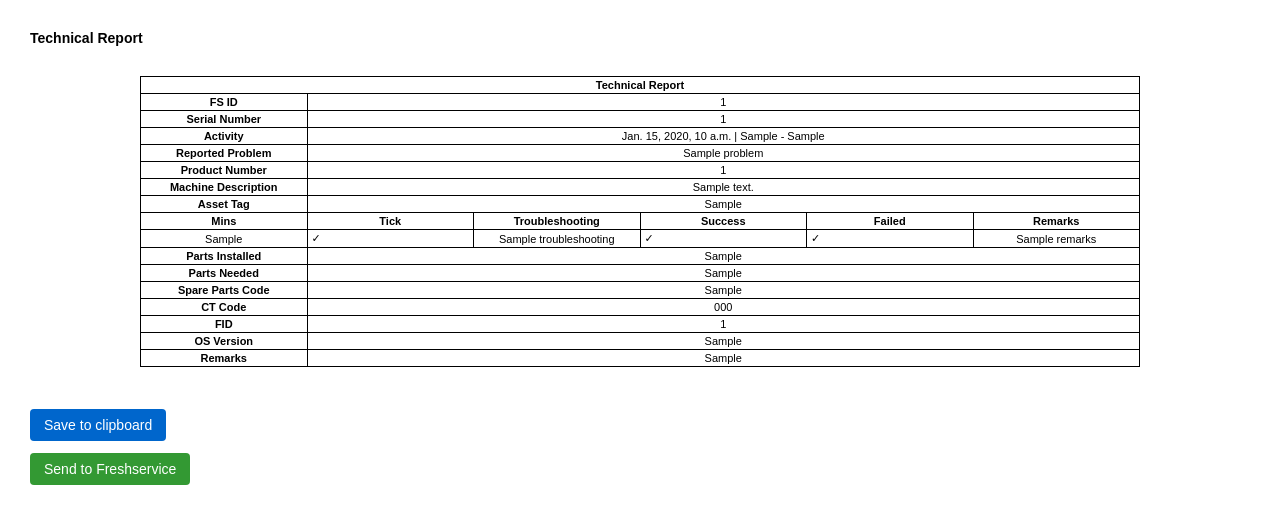
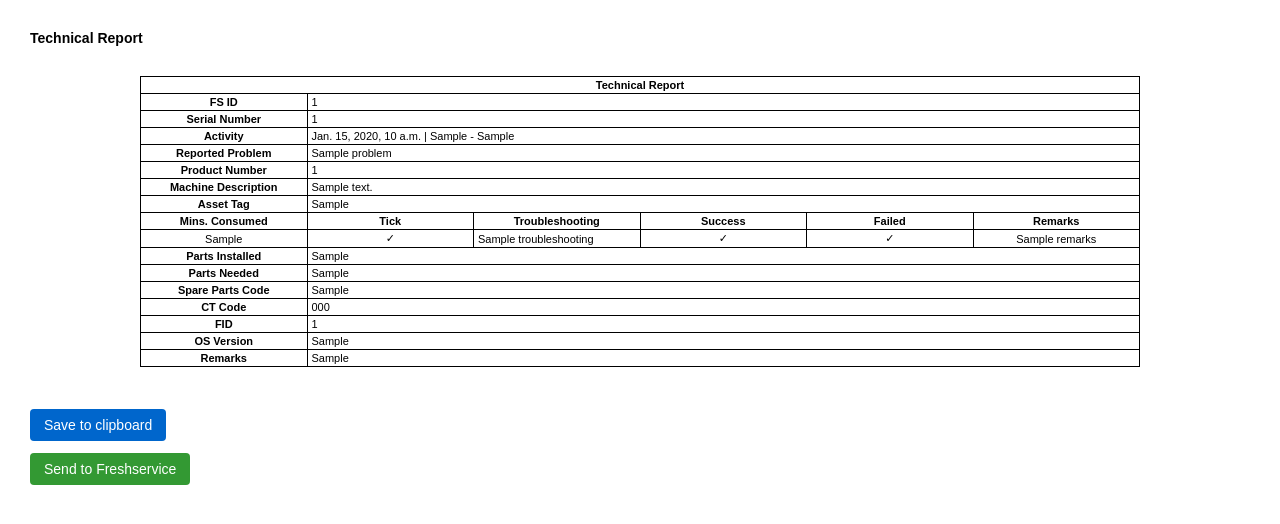
Before and after one commit to ferbthe2gadgetguy/Engineer-Checklist, a Django app: template engineer/tasklist/templates/tasklist/report.html in a window 1280 px wide. Shown: the top 524 px of the page. Run offline with Django 5.2, Linux system fonts and the light colour scheme; the template is opened without the code that fills it: most values are stand-ins (such as "Sample title", 1, 10 or a date in 2020).

Commit message:
Minor mistake fix

```diff
--- a/engineer/tasklist/static/tasklist/cs/reportForm.css
+++ b/engineer/tasklist/static/tasklist/cs/reportForm.css
@@ -162,9 +162,13 @@ td {
 
 .copyable {
     cursor: pointer;
-    text-align: center;
+    /* text-align: center; */
 }
 
 .copyable:hover {
     background-color: #fff8c4;
 }
+
+.checkmark {
+    text-align: center;
+}
--- a/engineer/tasklist/templates/tasklist/report.html
+++ b/engineer/tasklist/templates/tasklist/report.html
@@ -90,7 +90,7 @@
     <!-- ========================= -->
 
     <tr>
-        <th>Mins</th>
+        <th>Mins. Consumed</th>
         <th>Tick</th>
         <th>Troubleshooting</th>
         <th>Success</th>
@@ -101,23 +101,23 @@
     {% for step in steps %}
     <tr>
 
-        <td class = "copyable">{{ step.minutes_consumed }}</td>
+        <td class = "copyable checkmark">{{ step.minutes_consumed }}</td>
 
-        <td>
+        <td class = "checkmark">
             {% if step.tick_mark %}✓{% endif %}
         </td>
 
         <td class = "copyable">{{ step.troubleshooting }}</td>
 
-        <td>
+        <td class = "checkmark">
             {% if step.successful %}✓{% endif %}
         </td>
 
-        <td>
+        <td class = "checkmark">
             {% if step.failed %}✓{% endif %}
         </td>
 
-        <td class = "copyable">{{ step.remarks }}</td>
+        <td class = "copyable checkmark">{{ step.remarks }}</td>
 
     </tr>
     {% endfor %}
```
